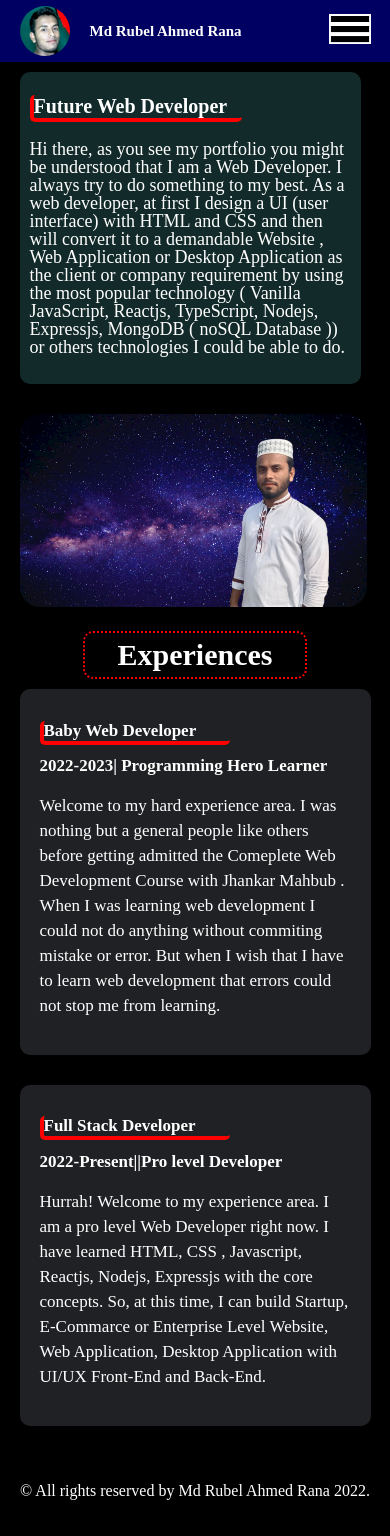
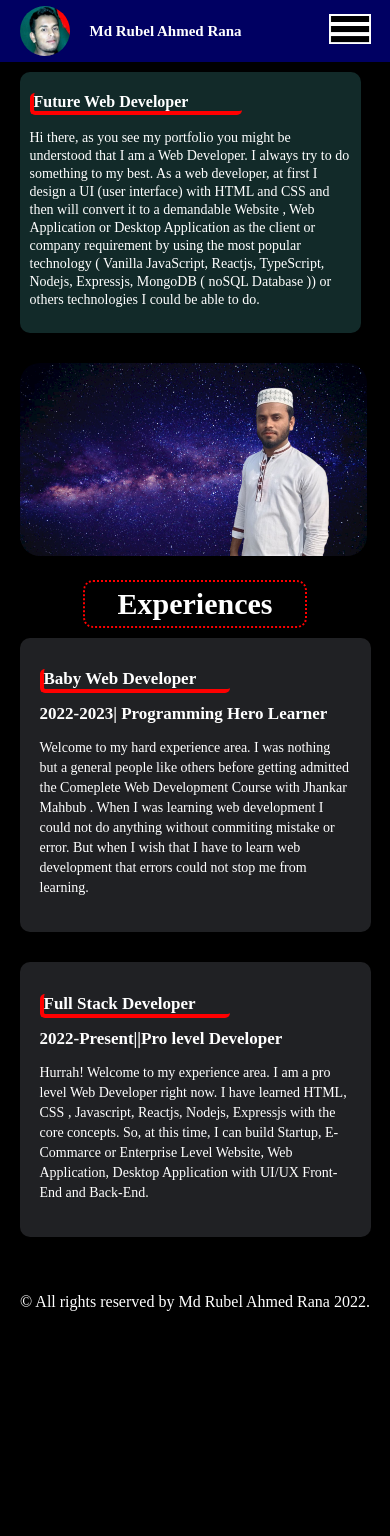
Before and after one commit to Md-Rubel-Ahmed-Rana/react-portfolio, a React (Create React App) app: page / in a window 390 px wide. After the commit the page ends 1347 px from the top, so only its background shows below. Built offline with nearby package versions, Linux system fonts and the light colour scheme.

Commit message:
Bugs fixed

```diff
--- a/src/experience/experience.css
+++ b/src/experience/experience.css
@@ -57,7 +57,7 @@
         font-size: 17px;
     }
     .experience>p {
-        line-height: 25px;
-        font-size: 17px;
+        line-height: 20px;
+        font-size: 14px;
     }
 }
--- a/src/header/nav.css
+++ b/src/header/nav.css
@@ -92,7 +92,7 @@ ul > li:hover{
         font-size: 15px;
     }
     .banner-info h1{
-        font-size: 20px;
+        font-size: 16px;
         width: 65%;
     }
     .banner-img>img {
@@ -100,5 +100,6 @@ ul > li:hover{
     }
     .banner-info > p {
         line-height: 18px;
+        font-size: 14px;
     }
 }
```
